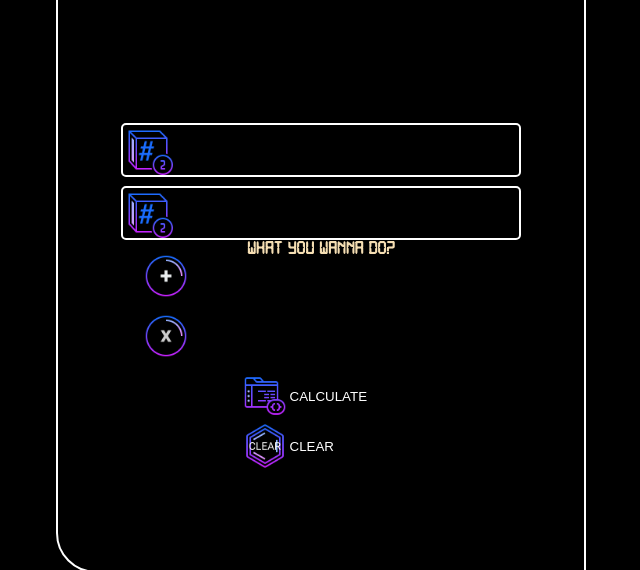
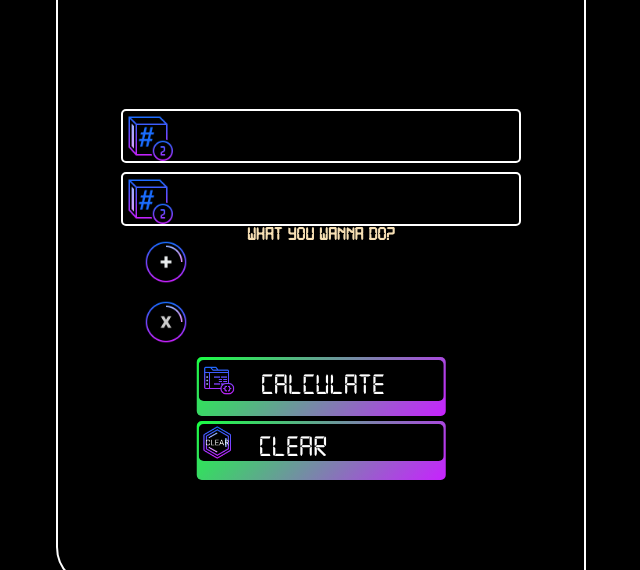
Before and after one commit to michalpzarzycki/BigNumsCalculator, a plain HTML site: page index.html in a window 1280 px wide. Shown: the part 160-730 px from the top of the page, without its empty margins (319-959 px from the left). Drawn offline with Linux system fonts and the light colour scheme.

Commit message:
Finished btns

```diff
--- a/index.html
+++ b/index.html
@@ -25,8 +25,16 @@
                 <label for="add"></label>
                 <input type="radio" id="multiply" name="math" >
                 <label for="multiply"></label>
-                <button id="calculate">CALCULATE</button>
-                <button id="clear">CLEAR</button>
+                <div class="btn">
+                    <button id="calculate">CALCULATE</button>
+                    <div class="border"></div>
+                </div>
+                <div class="btn">
+                    <button id="clear">CLEAR</button>
+                    <div class="border"></div>
+                </div>
+
+                <!-- <button id="clear">CLEAR</button> -->
             </form>
         </section>
         <section class="result">
--- a/styles.css
+++ b/styles.css
@@ -141,23 +141,64 @@ input[type="radio"]:checked  + label[for="multiply"] {
 
 }
 #calculate {
-    background: url(/icons8-code-64.png) no-repeat;
+    background: url(/icons8-code-64.png) black no-repeat;
     background-size: contain;
     background-position: left;
-    height: 50px;
-    width: 50%;
+    width: 75%;
     color: white;
     text-align: left;
-    padding-left: 50px;
+    font-family: dig;
+    font-size: 30px;
+    border: 2px solid transparent;
+    border-radius: 5px;
+    padding: 10px 10px 10px 60px;
+    position: absolute;
+    top:3px;
+    left:50%;
+    transform: translateX(-50%);
+    z-index: 2;
+
+
 }
 
 #clear {
-    background: url(/icons8-benzene-ring-64.png) no-repeat;
+    background: url(/icons8-benzene-ring-64.png) black no-repeat;
     background-size: contain;
     background-position: left;
-    height: 50px;
-    width: 50%;
+    width: 75%;
     color: white;
     text-align: left;
-    padding-left: 50px;
+    font-family: dig;
+    font-size: 30px;
+    border-radius: 5px;
+    padding: 10px 10px 10px 60px;
+    position: absolute;
+    top:3px;
+    left:50%;
+    transform: translateX(-50%);
+    z-index: 2;
+    border: 0;
+
 }
+.border {
+    width: calc(75% + 4px);
+    height: 59px;
+    position: absolute;
+    top: 0;
+    left: 50%;
+    transform: translateX(-50%);
+    border-radius: 5px;
+    background: linear-gradient(133deg, rgba(26,255,67,1) 0%, rgba(200,34,255,1) 100%);
+
+
+
+}
+.btn{
+    position: relative;
+    display: flex;
+    justify-content: center;
+    align-items: center;
+    height: 59px;
+    margin-bottom: 5px!important;
+
+}
```
